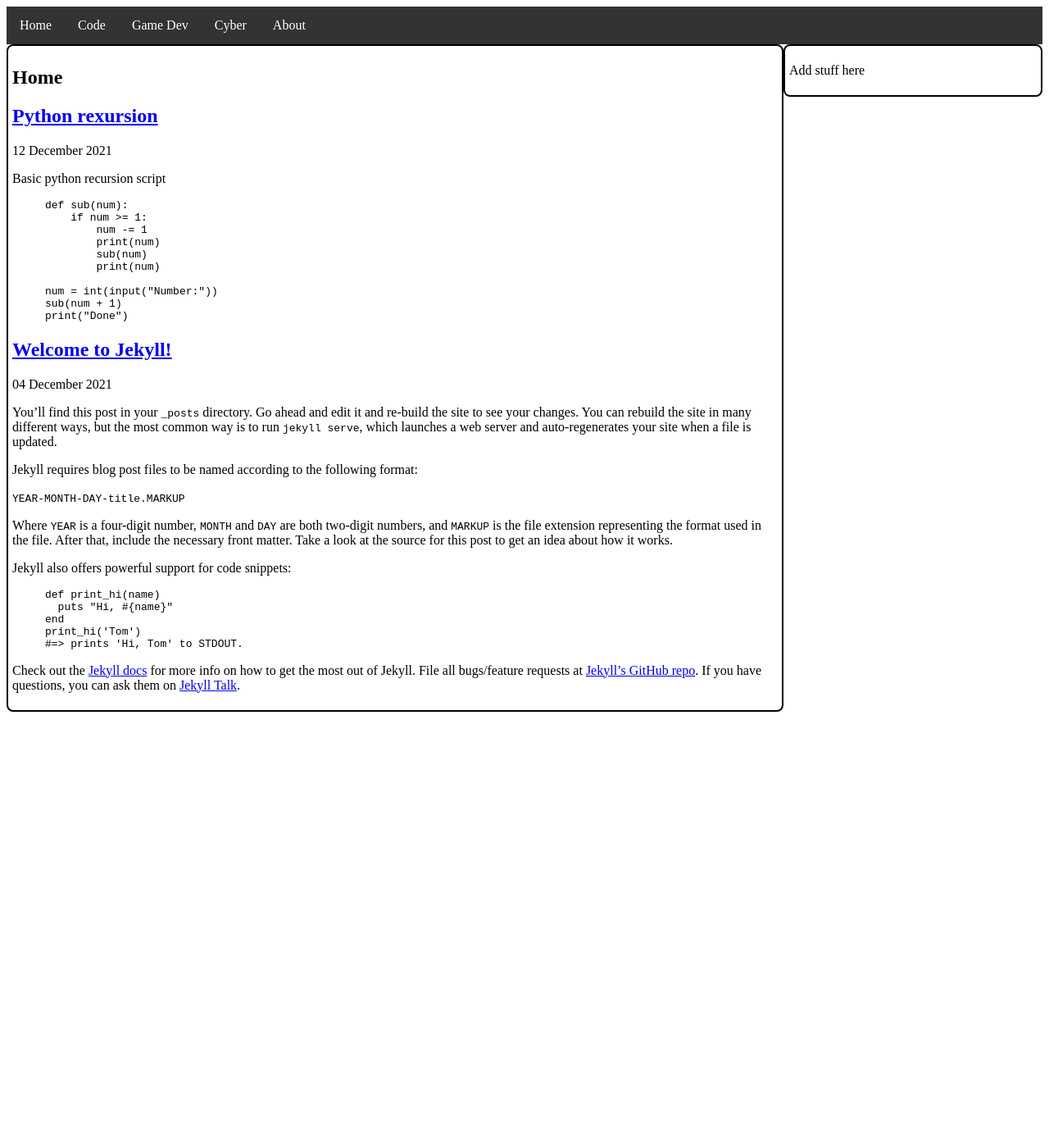
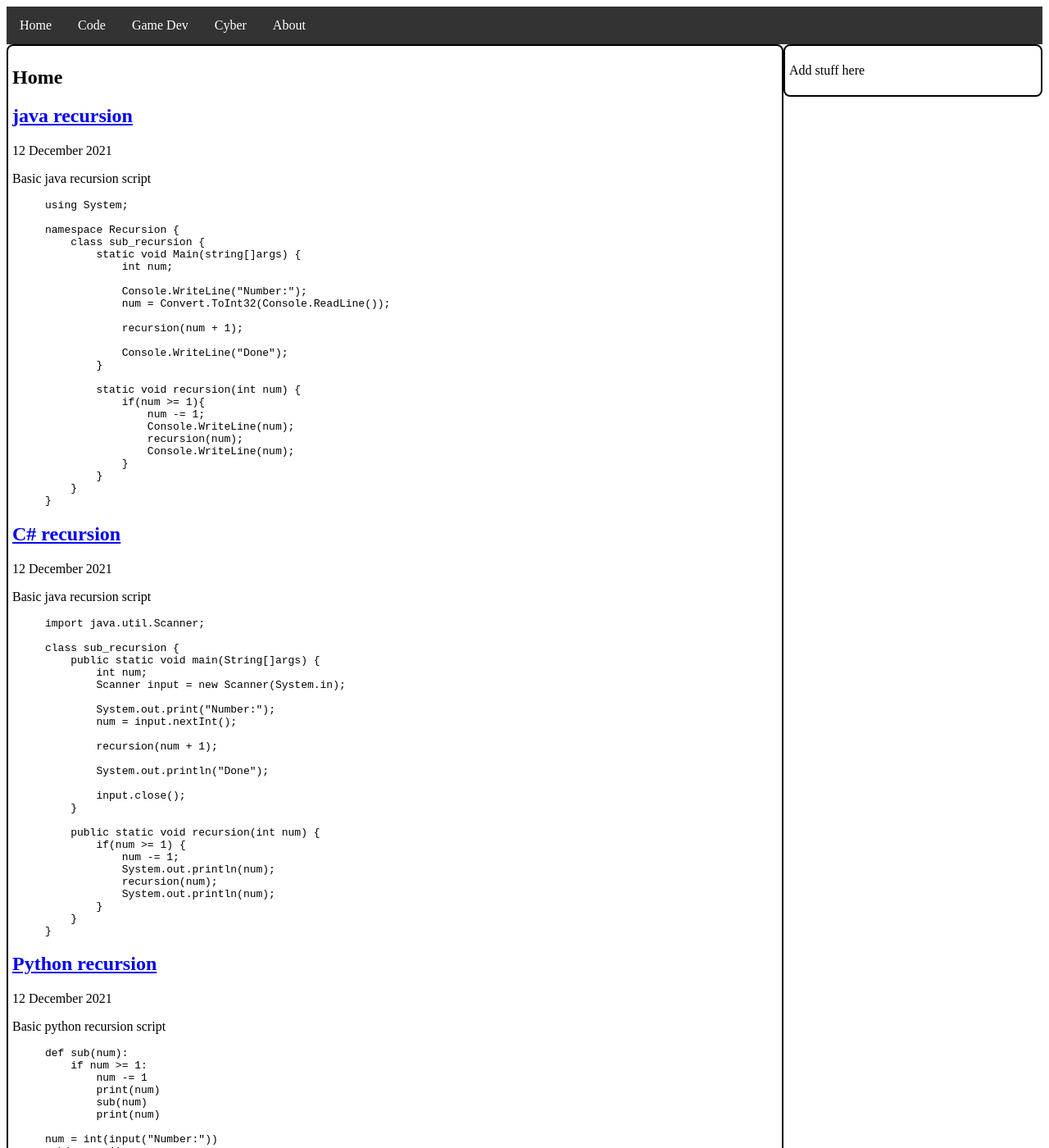
Before and after one commit to ltlexi1408/ltlexi1408.github.io, a Jekyll site: the page built from index.markdown, in a window 1280 px wide and 1400 px high. Shown: the whole window at 82% size. Built offline with Jekyll 4.4.1, drawn with Linux system fonts in a browser that asks for light colours.

Commit message:
recursion posts

```diff
--- a/_posts/2021-12-12-python recursion.markdown
+++ b/_posts/2021-12-12-python recursion.markdown
@@ -1,6 +1,6 @@
 ---
 layout: post
-title:  "Python rexursion"
+title:  "Python recursion"
 date:   2021-12-12 21:24:41 +1100
 categories: [code ,python]
 ---
--- /dev/null
+++ b/_posts/2021-12-13-java recursion.markdown
@@ -0,0 +1,35 @@
+---
+layout: post
+title:  "java recursion"
+date:   2021-12-12 21:24:41 +1100
+categories: [code ,java]
+---
+Basic java recursion script
+
+{% highlight python %}
+using System;
+
+namespace Recursion {
+    class sub_recursion {
+        static void Main(string[]args) {
+            int num;
+
+            Console.WriteLine("Number:");
+            num = Convert.ToInt32(Console.ReadLine());
+
+            recursion(num + 1);
+
+            Console.WriteLine("Done");
+        }
+
+        static void recursion(int num) {
+            if(num >= 1){
+                num -= 1;
+                Console.WriteLine(num);
+                recursion(num);
+                Console.WriteLine(num);
+            }
+        }
+    }
+}
+{% endhighlight %}
```
Also changed, not shown: _posts/2021-12-13-CSharpe recursion.markdown (added, +36 -0 lines).
